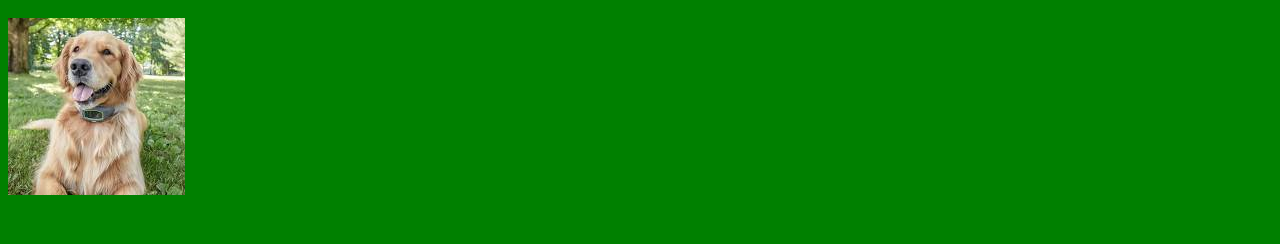
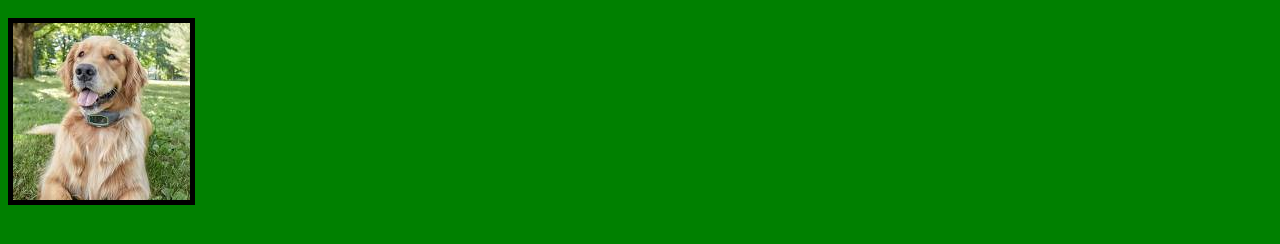
Before and after one commit to christ-y/christ-y.github.io, a plain HTML site: page index.html in a window 1280 px wide. Shown: the part 394-638 px from the top of the page. Drawn offline with Linux system fonts and the light colour scheme.

Commit message:
Update index.html

```diff
--- a/index.html
+++ b/index.html
@@ -8,7 +8,7 @@
 
     <style>
         img {
-            border-color: rgb(235, 157, 13)
+
             border-style: solid;
             border-width: 5px;
     }
```
